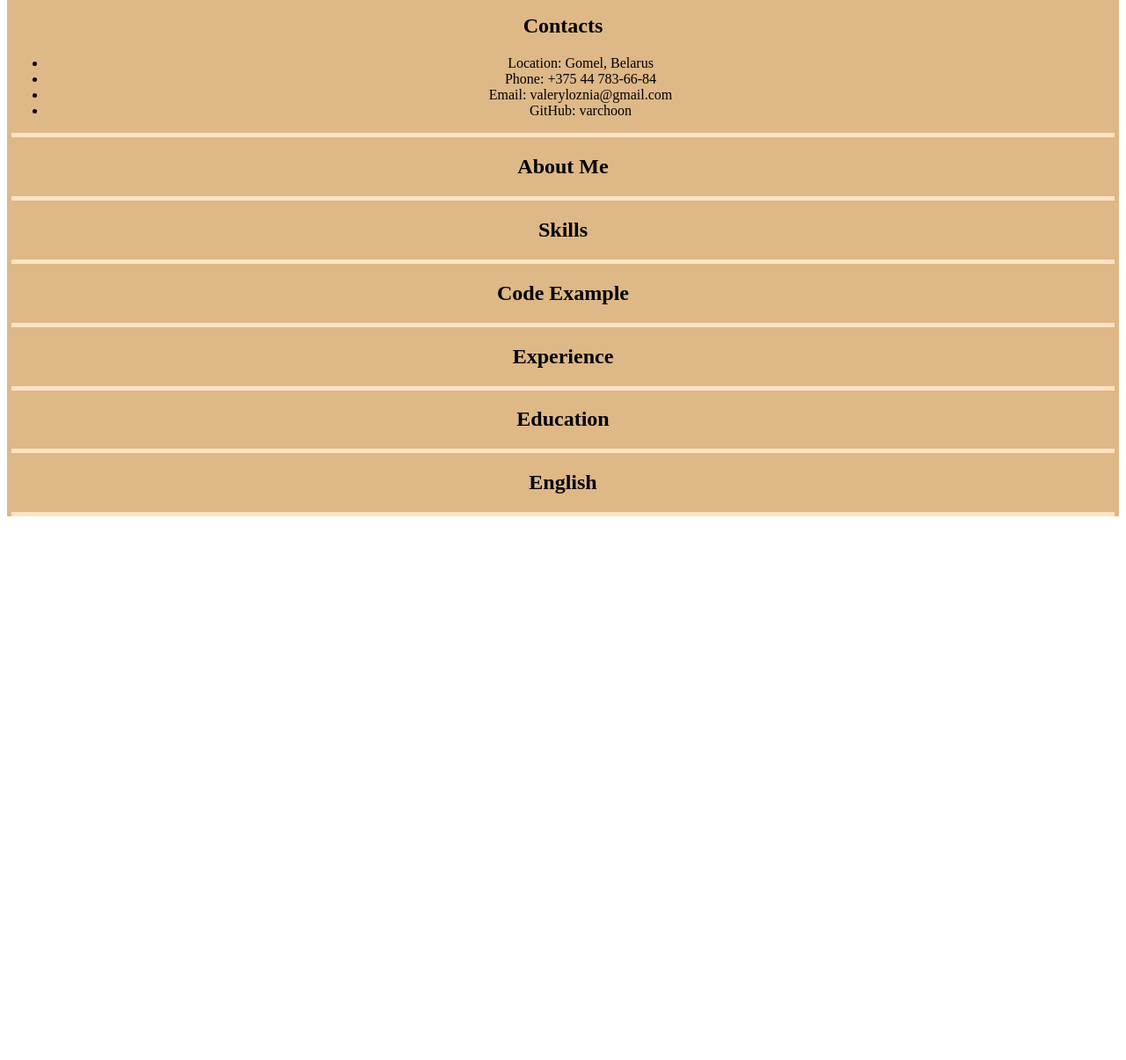
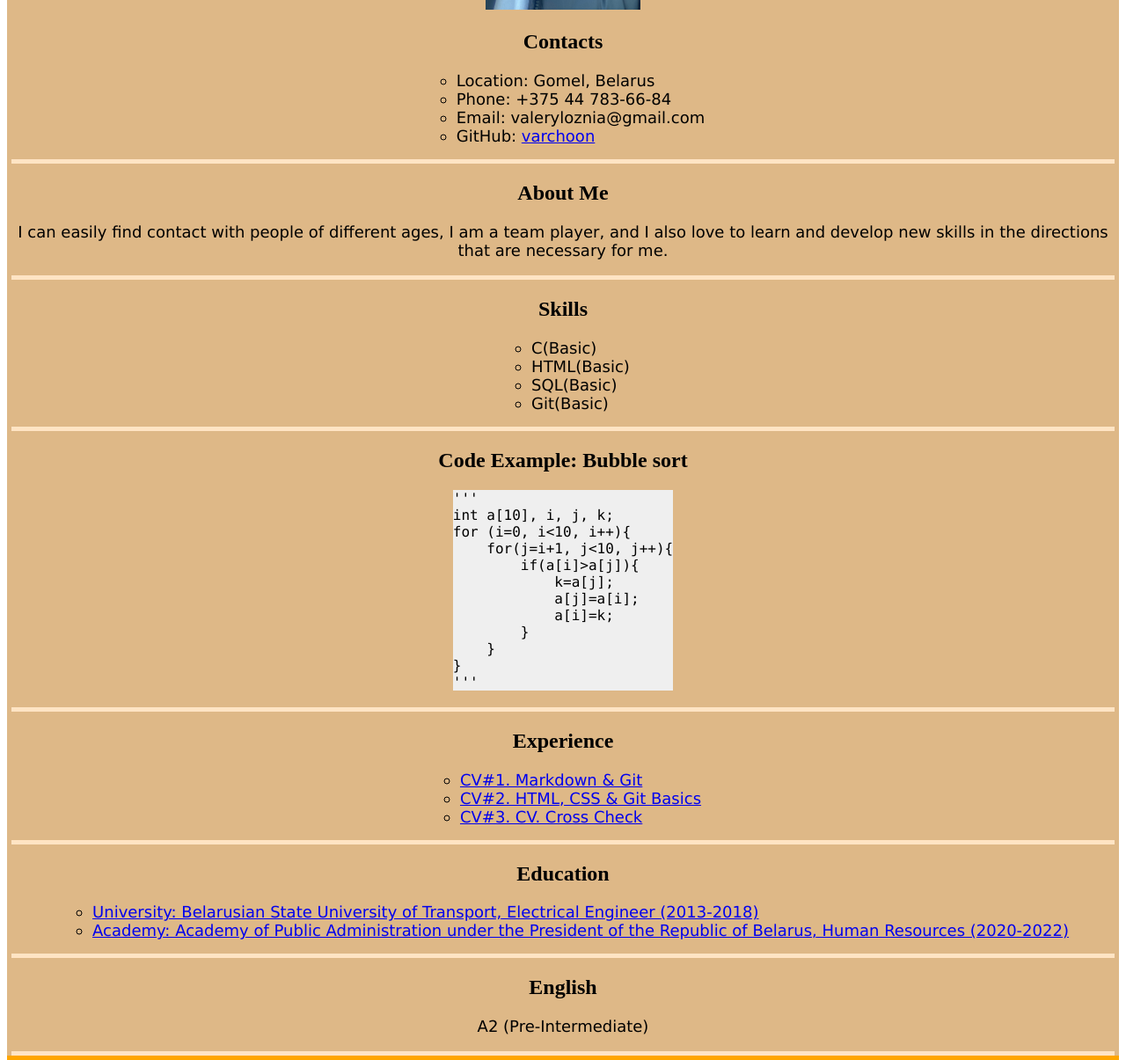
Before and after one commit to varchoon/rsschool-cv, a plain HTML site: page index.html in a window 1280 px wide. Shown: the part 421-1626 px from the top of the page at 88% size. Before the commit the page ends 1016 px from the top, so only its background shows below. Drawn offline with Linux system fonts and the light colour scheme.

Commit message:
update: update index.html

```diff
--- a/index.html
+++ b/index.html
@@ -5,53 +5,100 @@
     <meta http-equiv="X-UA-Compatible" content="IE=edge">
     <meta name="viewport" content="width=device-width, initial-scale=1.0">
     <title>cv</title>
-    <link rel="stylesheet" href="css/style.css">
+    <link rel="stylesheet" href="css/style.css"/>
+    <link rel="icon" href="img/favicon.ico"/>
 </head>
 <body>
+    <header class="header">
+        <h1 class="name">VALERY LOZNIA</h1>
+
+            <nav class="menu">
+                <a href="#sectionContacts">Contacts</a>
+                <a href="#sectionAbout">About</a>
+                <a href="#sectionSkills">Skills</a>
+                <a href="#sectionCode">Code</a>
+                <a href="#sectionExperience">Experience</a>
+                <a href="#sectionEducation">Education</a>
+                <a href="#sectionEnglish">English</a>
+            </nav>
+
+        <div class="breakLine"></div>
+    </header>
     <main class="main">
-        <section class="name">
-            <h1>VALERY LOZNIA</h1>
+        <figure>
+            <img class="image" alt="Avatar" src="img/Selfie.jpg"/>
+        </figure>
+        <section id="#sectionContacts" class="center">
+            <h2>Contacts</h2>
+            <div>
+                <ul class="list">
+                    <li class="listItem">Location: Gomel, Belarus</li>
+                    <li class="listItem">Phone: +375 44 783-66-84</li>
+                    <li class="listItem">Email: valeryloznia@gmail.com</li>
+                    <li class="listItem">GitHub: <a href="https://github.com/varchoon" target="_blank">varchoon</a></li>
+                </ul>
+            </div>
+        </section>
+        <div class="breakLine"></div>
+        <section id="sectionAbout">
+            <h2>About Me</h2>
+            <p>I can easily find contact with people of different ages, I am a team player, and
+              I also love to learn and develop new skills in the directions that are necessary for me.</p>
             <div class="breakLine"></div>
         </section>
-        <figure>
-            <img class="image" alt="Avatar" src="img/Selfie.jpg">
-        </figure>
-        <section class="info">
-            <section>
-                <h2>Contacts</h2>
-                <ul class="contacts">
-                    <li>Location: Gomel, Belarus</li>
-                    <li>Phone: +375 44 783-66-84</li>
-                    <li>Email: valeryloznia@gmail.com</li>
-                    <li>GitHub: varchoon</li>
-                </ul>
-                <div class="breakLine"></div>
-            </section>
-            <section>
-                <h2>About Me</h2>
-                <div class="breakLine"></div>
-            </section>
-            <section>
-                <h2>Skills</h2>
-                <div class="breakLine"></div>
-            </section>
-            <section>
-                <h2>Code Example</h2>
-                <div class="breakLine"></div>
-            </section>
-            <section>
-                <h2>Experience</h2>
-                <div class="breakLine"></div>
-            </section>
-            <section>
-                <h2>Education</h2>
-                <div class="breakLine"></div>
-            </section>
-            <section>
-                <h2>English</h2>
-                <div class="breakLine"></div>
-            </section>
+        <section id="sectionSkills" class="center">
+            <h2>Skills</h2>
+            <ul class="list">
+                <li class="listItem">C(Basic)</li>
+                <li class="listItem">HTML(Basic)</li>
+                <li class="listItem">SQL(Basic)</li>
+                <li class="listItem">Git(Basic)</li>
+            </ul>
+        </section>
+        <div class="breakLine"></div>
+        <section id="sectionCode" class="center">
+            <h2>Code Example: Bubble sort</h2>
+            <pre class="code">
+'''
+int a[10], i, j, k;
+for (i=0, i&lt;10, i++){
+    for(j=i+1, j&lt;10, j++){
+        if(a[i]&gt;a[j]){
+            k=a[j];
+            a[j]=a[i];
+            a[i]=k;
+        }
+    }
+}
+'''</pre>
+        </section>
+        <div class="breakLine"></div>
+        <section id="sectionExperience" class="center">
+            <h2>Experience</h2>
+            <ul class="list">
+                <li class="listItem"><a href="https://github.com/varchoon/rsschool-cv" target="_blank">CV#1. Markdown & Git</a></li>
+                <li class="listItem"><a href="https://github.com/varchoon/rsschool-cv" target="_blank">CV#2. HTML, CSS & Git Basics</a></li>
+                <li class="listItem"><a href="https://github.com/varchoon/rsschool-cv" target="_blank">CV#3. CV. Cross Check</a></li>
+            </ul>
+        </section>
+        <div class="breakLine"></div>
+        <section id="sectionEducation" class="center">
+            <h2>Education</h2>
+            <ul class="list">
+                <li class="listItem"><a href="https://www.bsut.by/university/faculties/etf/chairs/iusit" target="_blank">University: Belarusian State University of Transport, Electrical Engineer (2013-2018)</a></li>
+                <li class="listItem"><a href="https://www.pac.by/about/structure/institute-of-public-service/department-of-the-institute-of-public-service/the-department-of-personnel-policy-and-management-psychology/" target="_blank">Academy: Academy of Public Administration under the President of the Republic of Belarus, Human Resources (2020-2022)</a></li>
+            </ul>
+        </section>
+        <div class="breakLine"></div>
+        <section id="sectionEnglish">
+            <h2>English</h2>
+            <p>A2 (Pre-Intermediate)</p>
+            <div class="breakLine"></div>
         </section>
     </main>
+    <footer class="footer">
+        <span>© 2022 by Valery Loznia: <a href="https://github.com/varchoon" target="_blank"><img class="dispGithub" src="img/github.png" alt="imgGithub"/></a></span>
+        <span><a href="https://rs.school/js-stage0/" target="_blank"><img class="dispRSS" src="img/rs_school_js.svg" alt="imgRollingScope"/></a></span>
+    </footer>
 </body>
 </html>
```
